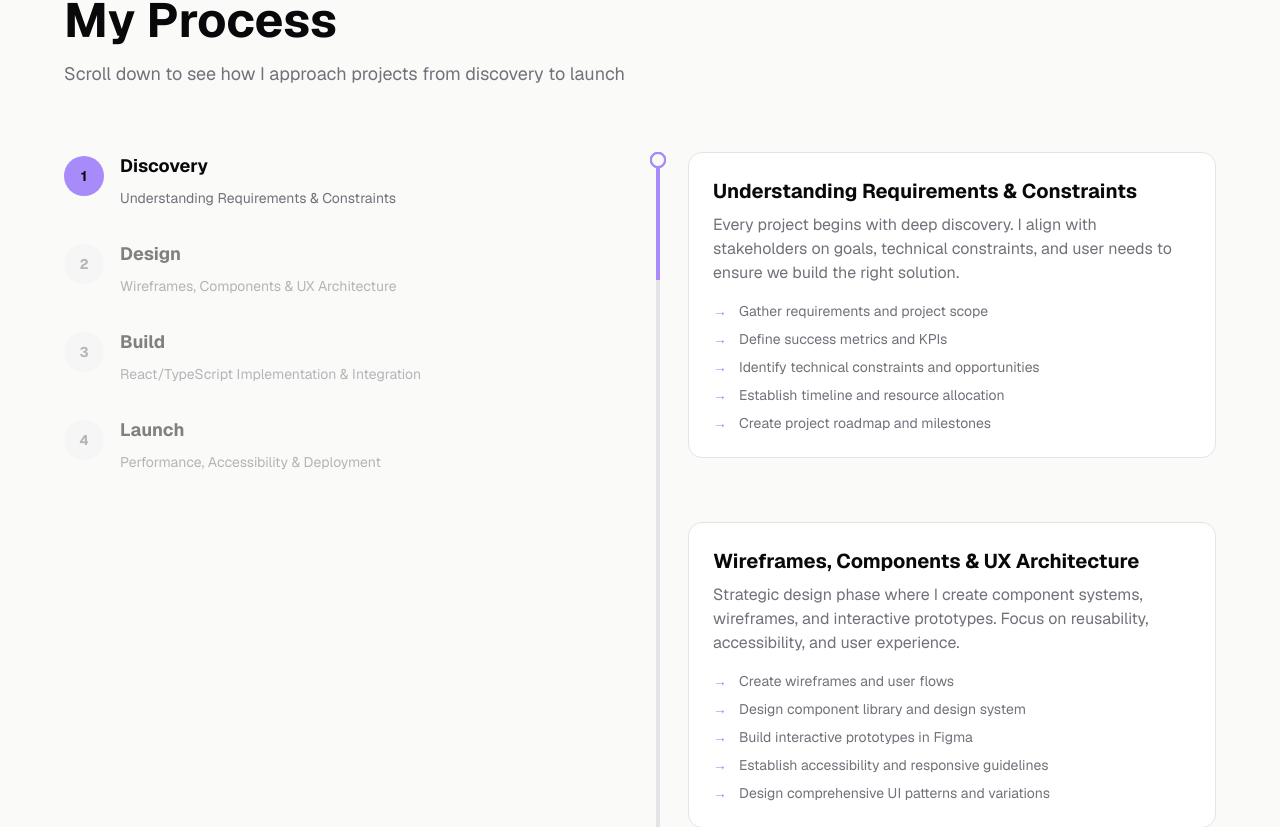
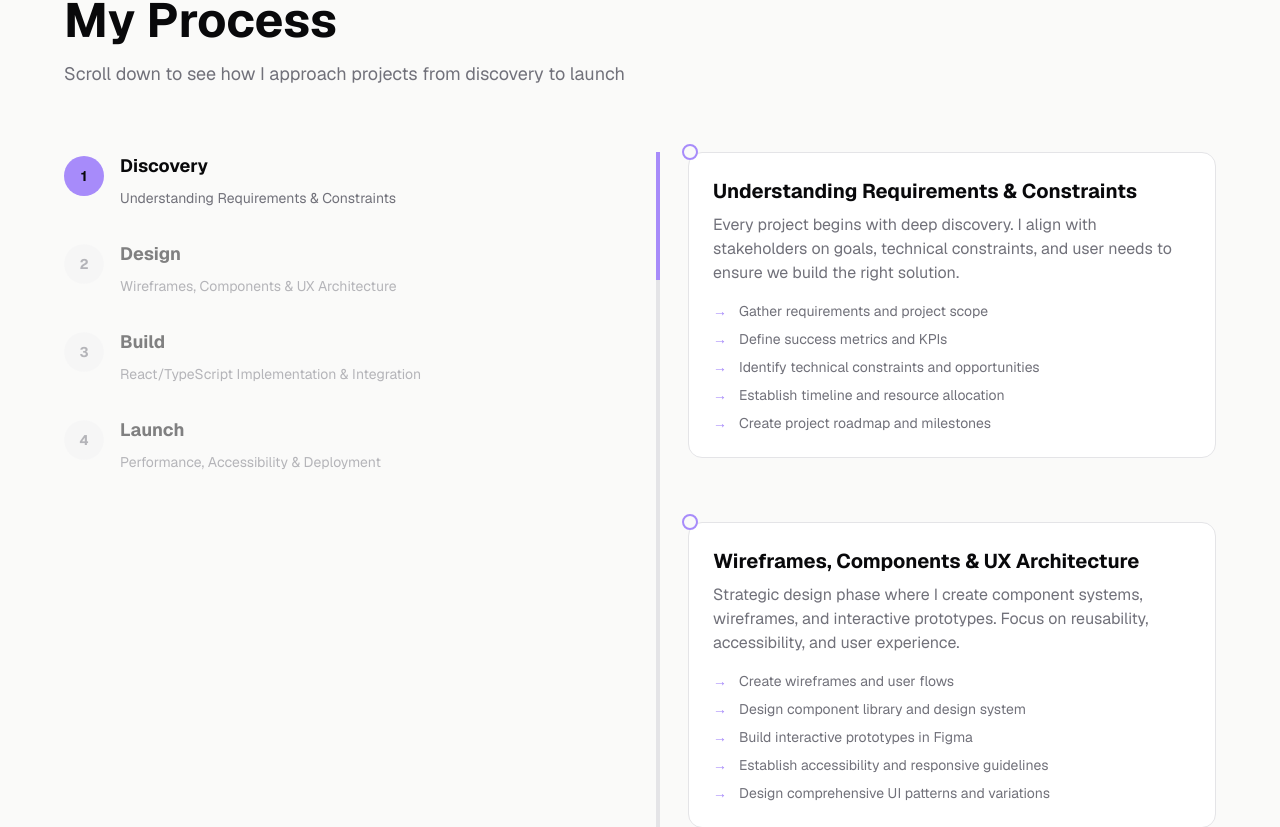
Before and after one commit to RICKYLER/porfolio, a Next.js app: page / in a window 1280 px wide. Shown: the part 4442-5269 px from the top of the page. Built offline with nearby package versions, Linux system fonts and the light colour scheme.

Commit message:
fix: align timeline line and dots correctly
Adjust line start and dot positioning for smooth connection.

Co-authored-by: Rickyler <143777117+RICKYLER@users.noreply.github.com>

```diff
--- a/components/ScrollTimeline.tsx
+++ b/components/ScrollTimeline.tsx
@@ -105,11 +105,11 @@ export function ScrollTimeline() {
               {/* Vertical Line Background */}
               <div className="absolute left-0 top-0 bottom-0 w-1 bg-border" />
 
-              {/* Progress Line */}
+              {/* Progress Line - starts from top and extends down based on scroll */}
               <motion.div
-                className="absolute left-0 top-0 w-1 bg-accent"
+                className="absolute left-0 top-0 w-1 bg-accent origin-top"
                 style={{
-                  height: `${progress * 100}%`,
+                  height: `${Math.max(2, progress * 100)}%`,
                 }}
                 transition={
                   prefersReducedMotion ? { type: 'tween', duration: 0 } : { type: 'spring', damping: 30, stiffness: 100 }
@@ -117,7 +117,7 @@ export function ScrollTimeline() {
               />
 
               {/* Steps with Content */}
-              <div className="space-y-16 pl-8">
+              <div className="space-y-16 pl-8 relative">
                 {processSteps.map((step, idx) => (
                   <motion.div
                     key={step.id}
@@ -128,10 +128,10 @@ export function ScrollTimeline() {
                       delay: prefersReducedMotion ? 0 : idx * 0.1,
                     }}
                     viewport={{ once: false }}
-                    className={`transition-all ${idx <= activeStep ? 'opacity-100' : 'opacity-40'}`}
+                    className={`transition-all relative ${idx <= activeStep ? 'opacity-100' : 'opacity-40'}`}
                   >
-                    {/* Dot */}
-                    <div className="absolute left-0 top-0 w-4 h-4 bg-background border-2 border-accent rounded-full -translate-x-1.5" />
+                    {/* Dot - positioned absolutely relative to the step container */}
+                    <div className="absolute left-0 top-0 w-4 h-4 bg-background border-2 border-accent rounded-full -translate-x-1.5 -translate-y-1/2" />
 
                     {/* Content Card */}
                     <div className="p-6 rounded-xl bg-card border border-border hover:border-accent/50 transition-colors">
```
